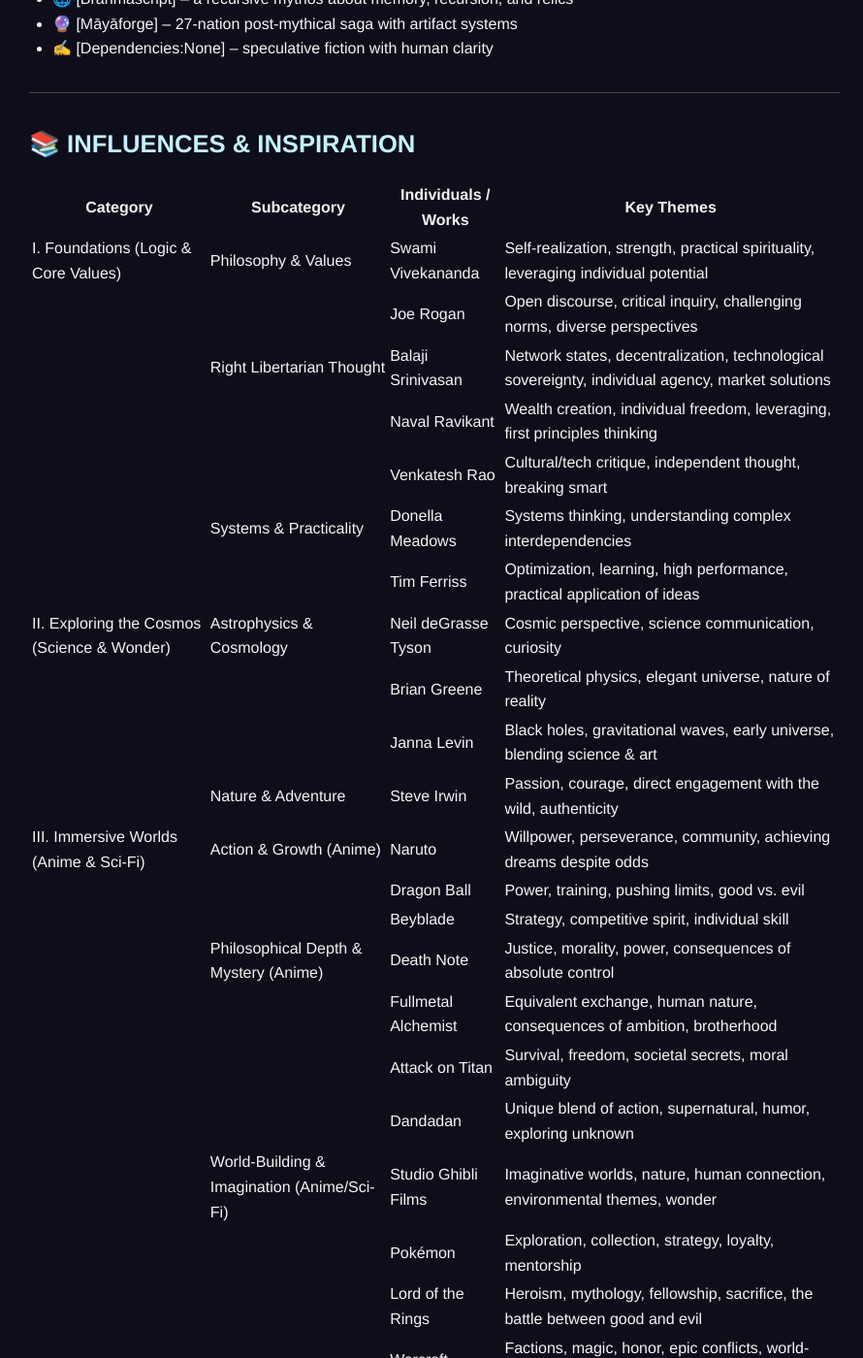
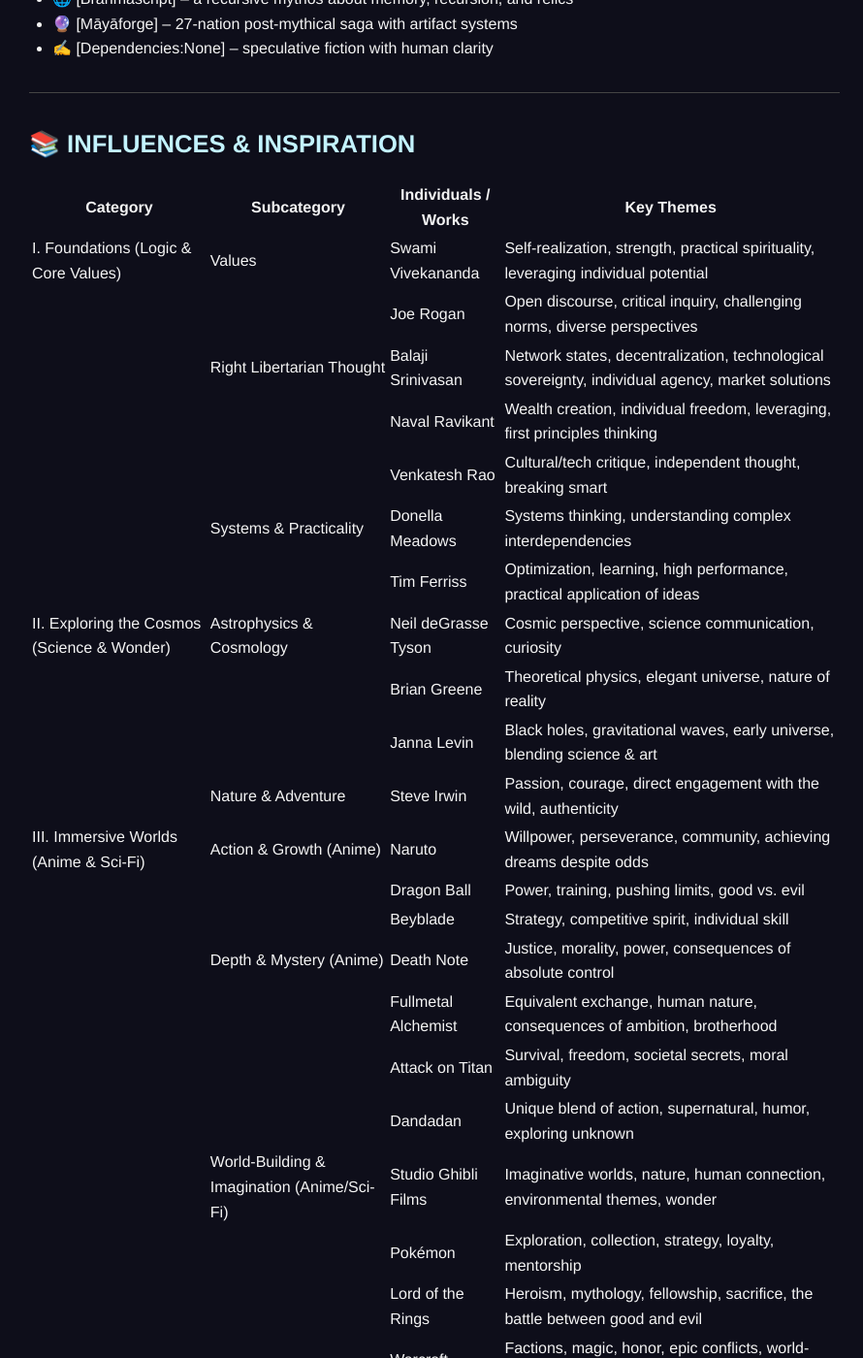
Before and after one commit to elkarto91/elkarto91.github.io, a Jekyll site: the page built from index.md, in a window 1280 px wide and 1400 px high, scrolled down 4580 px. Shown: the whole window at 97% size, without its empty margins (192-1082 px from the left). Built offline with Jekyll 4.4.1, drawn with Linux system fonts in a browser that asks for light colours; some of the changed text lies outside the part shown.

Commit message:
Remove philosophy references

```diff
--- a/index.md
+++ b/index.md
@@ -140,7 +140,7 @@
 
 | Category                               | Subcategory                            | Individuals / Works         | Key Themes                                                                                                  |
 |----------------------------------------|----------------------------------------|------------------------------|-------------------------------------------------------------------------------------------------------------|
-| I. Foundations (Logic & Core Values)   | Philosophy & Values                    | Swami Vivekananda            | Self-realization, strength, practical spirituality, leveraging individual potential                         |
+| I. Foundations (Logic & Core Values)   | Values                                 | Swami Vivekananda            | Self-realization, strength, practical spirituality, leveraging individual potential                         |
 |                                        |                                        | Joe Rogan                    | Open discourse, critical inquiry, challenging norms, diverse perspectives                                   |
 |                                        | Right Libertarian Thought             | Balaji Srinivasan            | Network states, decentralization, technological sovereignty, individual agency, market solutions            |
 |                                        |                                        | Naval Ravikant               | Wealth creation, individual freedom, leveraging, first principles thinking                                  |
@@ -154,7 +154,7 @@
 | III. Immersive Worlds (Anime & Sci-Fi) | Action & Growth (Anime)               | Naruto                       | Willpower, perseverance, community, achieving dreams despite odds                                           |
 |                                        |                                        | Dragon Ball                  | Power, training, pushing limits, good vs. evil                                                              |
 |                                        |                                        | Beyblade                     | Strategy, competitive spirit, individual skill                                                              |
-|                                        | Philosophical Depth & Mystery (Anime) | Death Note                   | Justice, morality, power, consequences of absolute control                                                  |
+|                                        | Depth & Mystery (Anime)               | Death Note                   | Justice, morality, power, consequences of absolute control                                                  |
 |                                        |                                        | Fullmetal Alchemist          | Equivalent exchange, human nature, consequences of ambition, brotherhood                                   |
 |                                        |                                        | Attack on Titan              | Survival, freedom, societal secrets, moral ambiguity                                                        |
 |                                        |                                        | Dandadan                     | Unique blend of action, supernatural, humor, exploring unknown                                              |
@@ -163,7 +163,7 @@
 |                                        |                                        | Lord of the Rings            | Heroism, mythology, fellowship, sacrifice, the battle between good and evil                                 |
 |                                        |                                        | Warcraft                     | Factions, magic, honor, epic conflicts, world-building                                                      |
 |                                        |                                        | Skyrim                       | Freedom, prophecy, ancient power, immersive open world                                                      |
-|                                        | Philosophical Depth & Mystery (Film)  | Shutter Island               | Reality vs illusion, psychological trauma, perception, paranoia                                             |
+|                                        | Depth & Mystery (Film)                | Shutter Island               | Reality vs illusion, psychological trauma, perception, paranoia                                             |
 
 
 ---
```
Also changed, not shown: thesis.md (+3 -3 lines), README.md.
